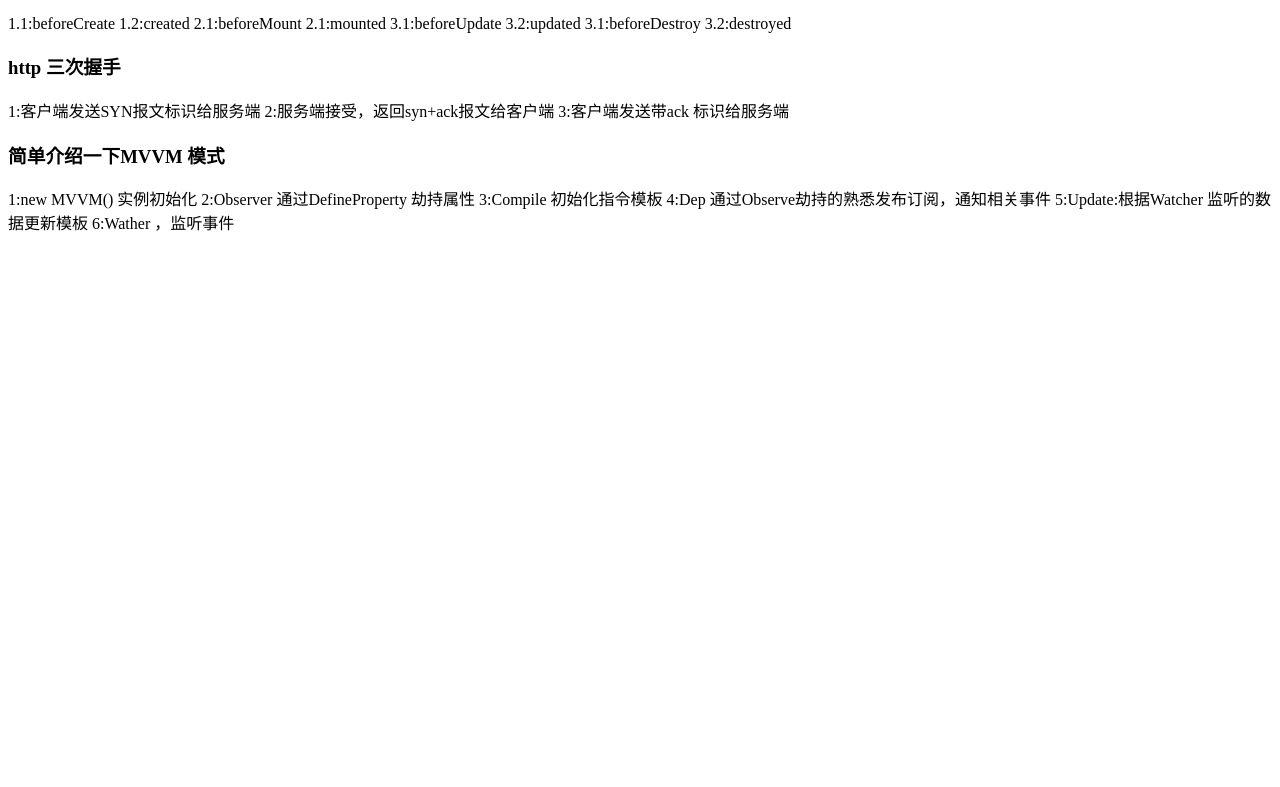
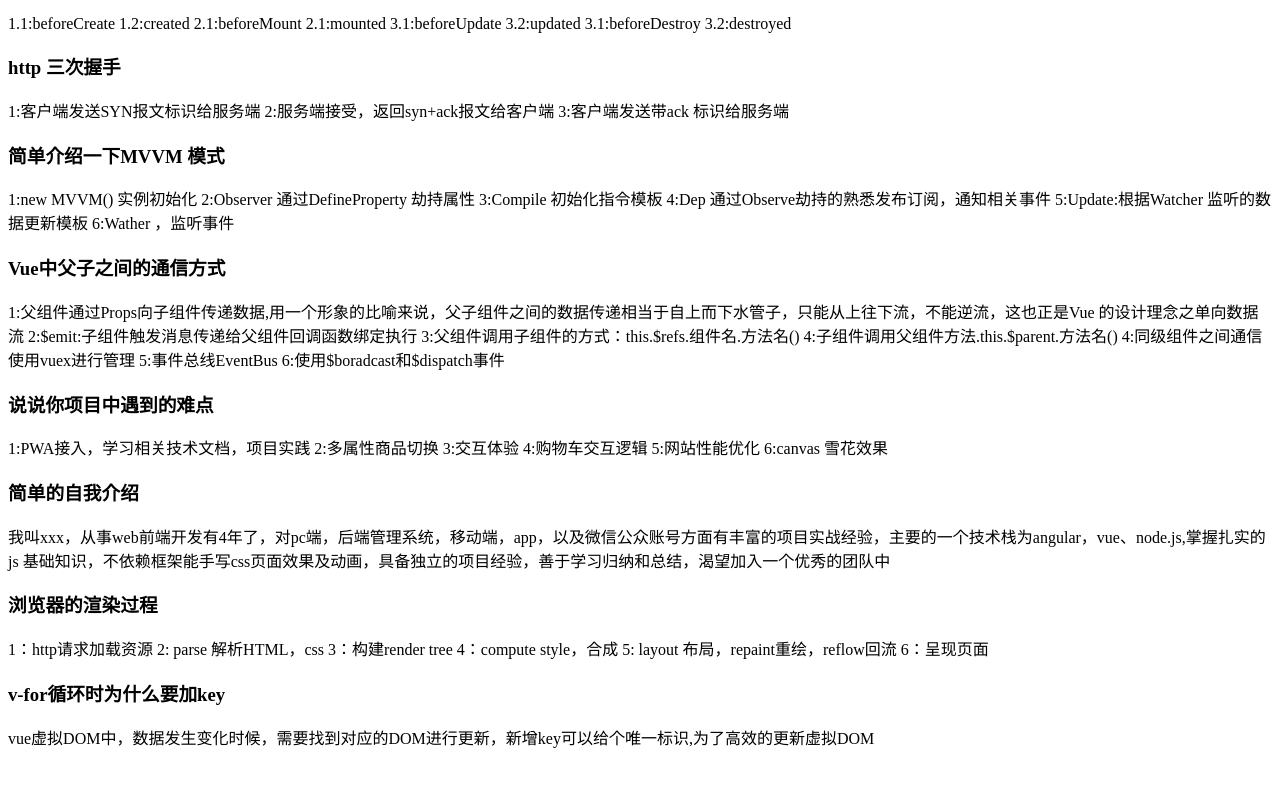
Before and after one commit to ruanjq/summary, a plain HTML site: page interview/笔记.html in a window 1280 px wide. Shown: the part 3844-4631 px from the top of the page. Before the commit the page ends 4186 px from the top, so only its background shows below. Drawn offline with Linux system fonts and the light colour scheme; a script that the page names is missing.

Commit message:
提交一些笔记

```diff
--- a/interview/sort.js
+++ b/interview/sort.js
@@ -24,6 +24,7 @@ function quickSort(arr){
 
 
 // 选择排序算法
+// 找到最小的数字，并记录下标，
 function selectSort(arr){
     for(let j = 0; j < arr.length - 1; j++){
         let min = j;
@@ -76,11 +77,11 @@ function bubbleSort(arr){
 }
 
 
-var arr = [8,7,3];
+var arr = [1,9,7,6,4,8];
 // console.log(selectSort(arr));
 // console.log(bubbleSort(arr));
 // console.log(insetSort(arr));
-console.log(quickSort(arr));
+console.log(selectSort(arr));
 // console.log(1212121);
 
 
--- a/interview/笔记.html
+++ b/interview/笔记.html
@@ -985,7 +985,56 @@
     </p>
 
 
+    <p>
+        <h3>Vue中父子之间的通信方式</h3>
+        <article>
+            1:父组件通过Props向子组件传递数据,用一个形象的比喻来说，父子组件之间的数据传递相当于自上而下水管子，只能从上往下流，不能逆流，这也正是Vue 的设计理念之单向数据流
+            2:$emit:子组件触发消息传递给父组件回调函数绑定执行
+            3:父组件调用子组件的方式：this.$refs.组件名.方法名()
+            4:子组件调用父组件方法.this.$parent.方法名()
+            4:同级组件之间通信使用vuex进行管理
+            5:事件总线EventBus
+            6:使用$boradcast和$dispatch事件
+        </article>
+    </p>
 
+    <p>
+        <h3>说说你项目中遇到的难点</h3>
+        <article>
+            1:PWA接入，学习相关技术文档，项目实践
+            2:多属性商品切换
+            3:交互体验
+            4:购物车交互逻辑
+            5:网站性能优化
+            6:canvas 雪花效果
+        </article>
+    </p>
+
+    <p>
+        <h3>简单的自我介绍</h3>
+        <article>
+            我叫xxx，从事web前端开发有4年了，对pc端，后端管理系统，移动端，app，以及微信公众账号方面有丰富的项目实战经验，主要的一个技术栈为angular，vue、node.js,掌握扎实的js 基础知识，不依赖框架能手写css页面效果及动画，具备独立的项目经验，善于学习归纳和总结，渴望加入一个优秀的团队中
+        </article>
+    </p>
+
+    <p>
+        <h3>浏览器的渲染过程</h3>
+        <article>
+            1：http请求加载资源
+            2: parse 解析HTML，css
+            3：构建render tree
+            4：compute style，合成
+            5: layout 布局，repaint重绘，reflow回流
+            6：呈现页面
+        </article>
+    </p>
+
+    <p>
+        <h3>v-for循环时为什么要加key</h3>
+        <article>
+            vue虚拟DOM中，数据发生变化时候，需要找到对应的DOM进行更新，新增key可以给个唯一标识,为了高效的更新虚拟DOM
+        </article>
+    </p>
 </body>
 
 </html>
```
